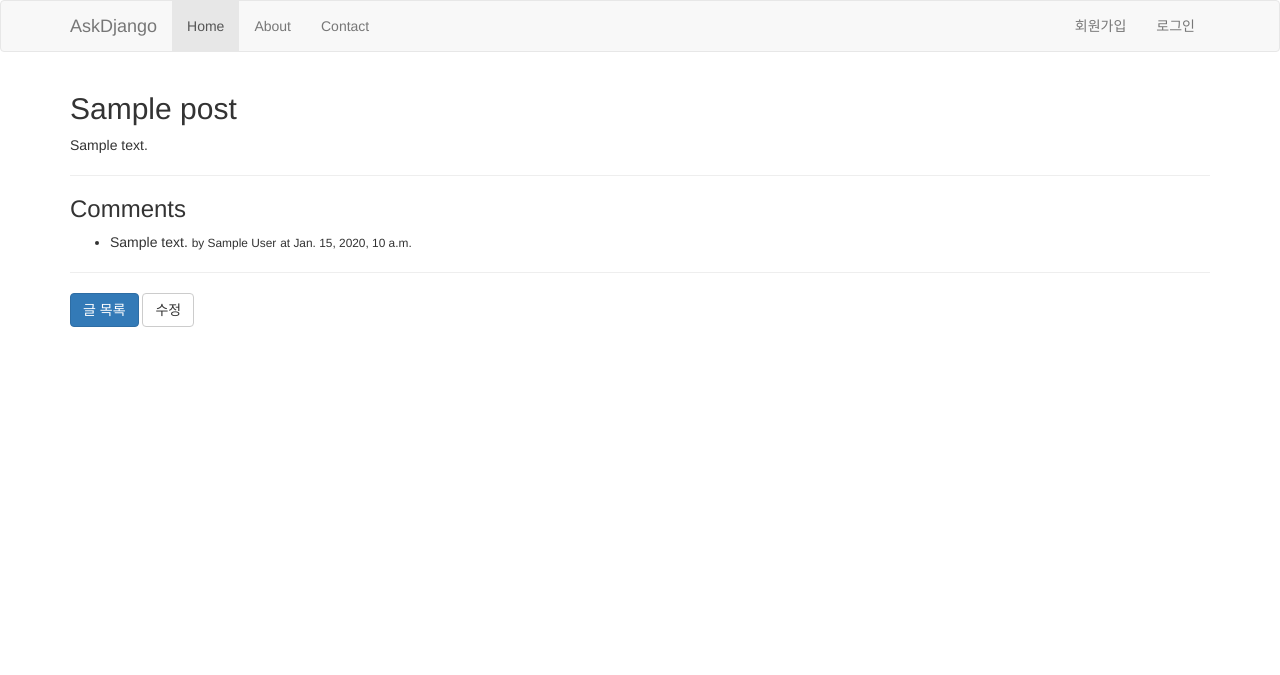
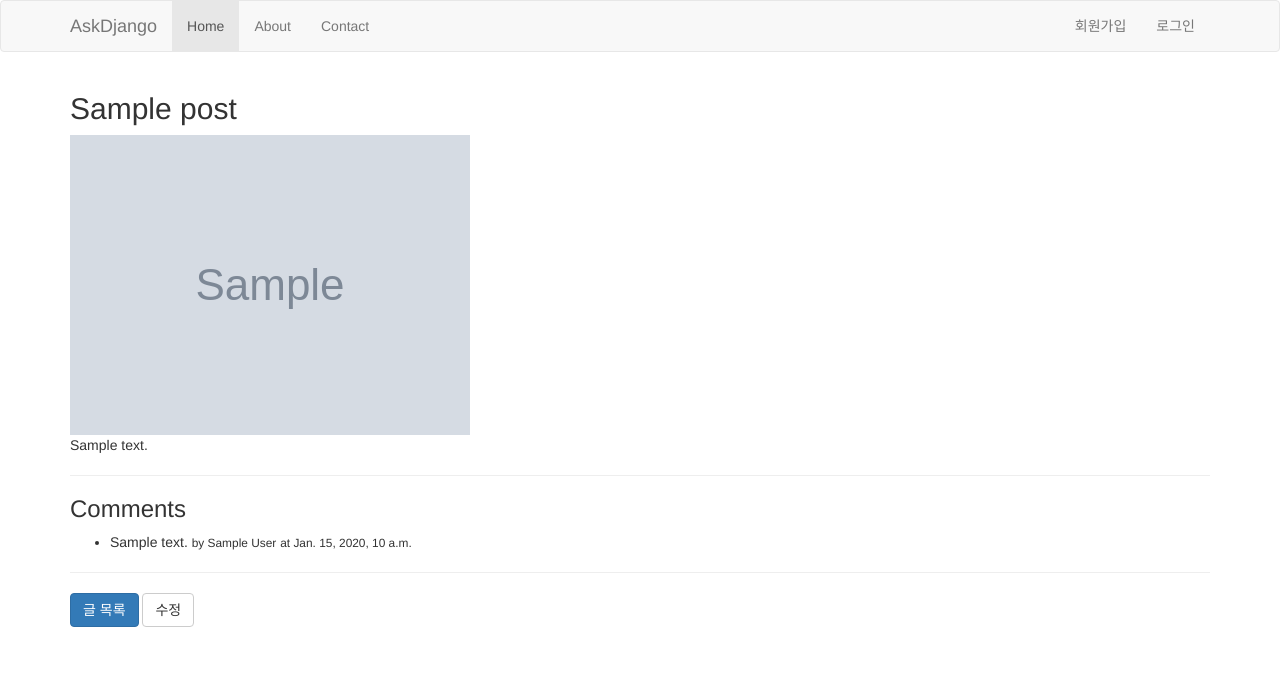
Before and after one commit to Gaheeheehee/Study, a Django app: template Django/askdjango/blog/templates/blog/post_detail.html in a window 1280 px wide. Shown: the top 675 px of the page. Run offline with Django 3.2, Linux system fonts and the light colour scheme; the template is opened without the code that fills it: most values are stand-ins (such as "Sample title", 1, 10 or a date in 2020); grey boxes marked "Sample" are stand-in pictures; some libraries are stand-ins or nearby versions.

Commit message:
blog/post_detail.html 탬플릿에 photo img 노출

```diff
--- a/Django/askdjango/blog/templates/blog/post_detail.html
+++ b/Django/askdjango/blog/templates/blog/post_detail.html
@@ -9,6 +9,11 @@
         <div class="row">
             <div class="col-sm-12">
                 <h2>{{ post.title }}</h2>
+
+                {% comment %} (BAD Case) <img src="/media/{{ post.photo }}" style="max-width: 100%; "/> {% endcomment %}
+                {% if post.photo %}
+                    <img src="{{ post.photo.url }}" style="max-width: 100%; " />
+                {% endif %}
 
                 {{ post.content|linebreaks }}
 
```
